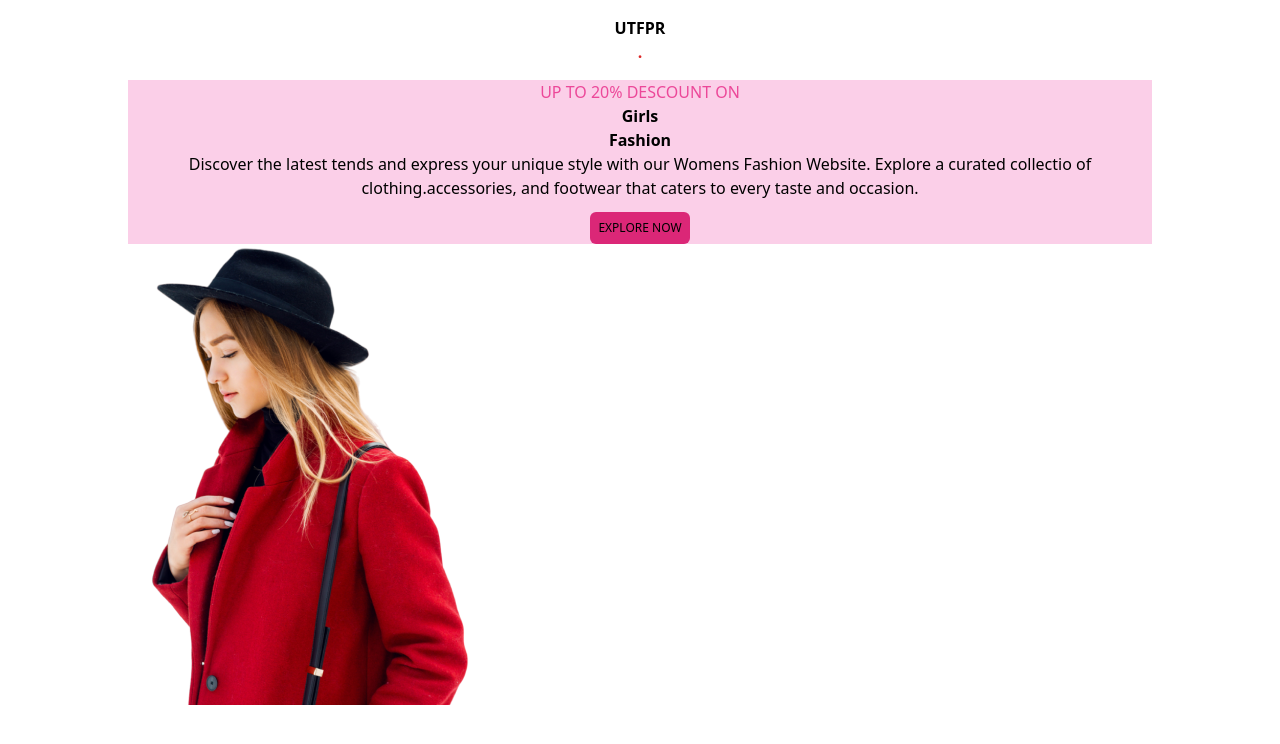
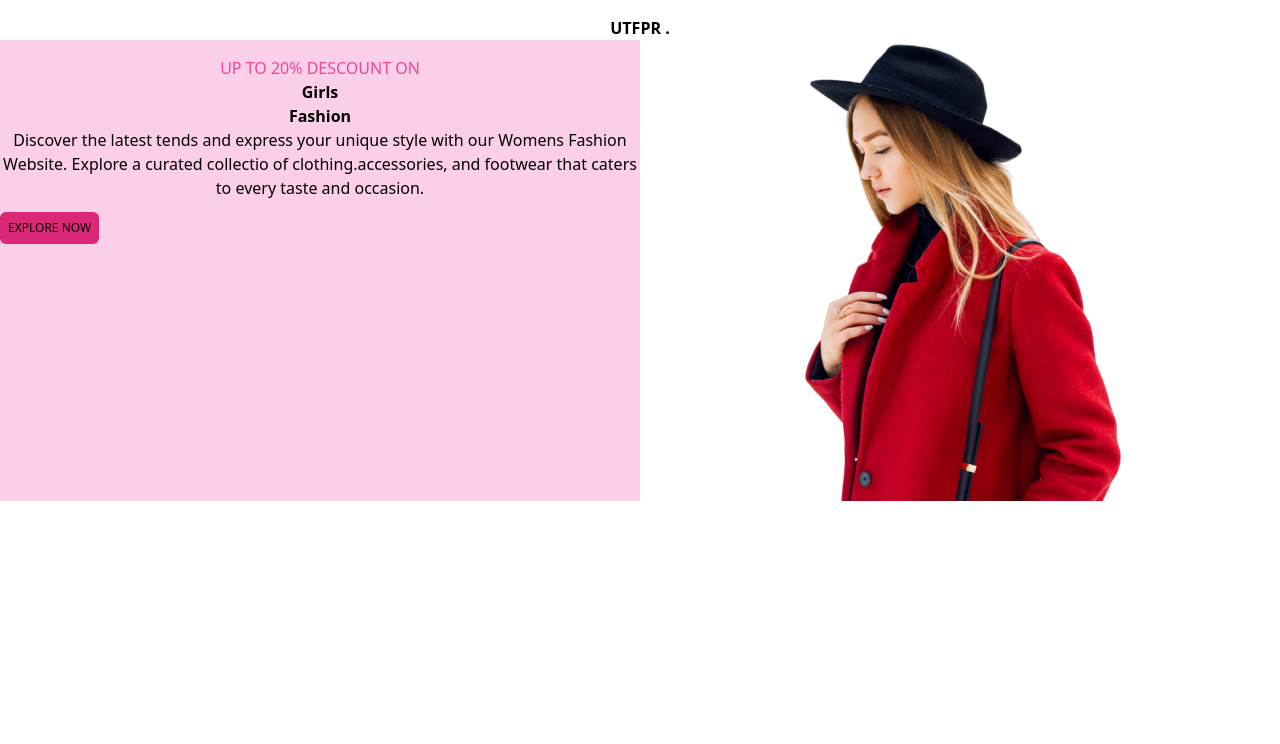
Before and after one commit to kukiFelt/moda, a Next.js app: page / in a window 1280 px wide. Shown: the top 744 px of the page. Built offline with nearby package versions, Linux system fonts and the light colour scheme.

Commit message:
fix: ImgBanner, Init, Banner

```diff
--- a/app/components/Banner.tsx
+++ b/app/components/Banner.tsx
@@ -2,7 +2,7 @@
 
 export default function Banner() {
     return(
-        <><div className="bg-pink-200">
+        <><div className="bg-pink-200 gird grid-cols-1 ">
             <div className="mt-4 text-pink-500">
                 <h3>UP TO 20% DESCOUNT ON</h3>
             </div>
@@ -20,14 +20,11 @@ export default function Banner() {
                 </h4>
             </div>
             <div>
-                <button className="bg-pink-600 rounded-md border-lime-500 text-xs text-center p-2 mt-3">
+                <button className="bg-pink-600 rounded-md border-lime-500 text-xs text-center p-2 mt-3 lg:flex ">
                     EXPLORE NOW
                 </button>
             </div>
         </div>
-
-            <div>
-                <img src="/img/1.png" alt="" />
-            </div></>
+        </>
     )
 }
--- /dev/null
+++ b/app/components/ImgBanner.tsx
@@ -0,0 +1,9 @@
+
+
+export default function ImgBanner() {
+    return(
+        <div>
+            <img src="/img/1.png" alt="" />
+        </div>
+    )
+}
--- a/app/components/Init.tsx
+++ b/app/components/Init.tsx
@@ -3,8 +3,7 @@
 export default function Init() {
     return(
         <div>
-            <h1 className="mt-4 font-bold">UTFPR</h1>
-            <h2 className="font-bold text-red-600">.</h2>
+            <h1 className="mt-4 font-bold">UTFPR .</h1>
         </div>
     )
 }
--- a/app/layout.tsx
+++ b/app/layout.tsx
@@ -16,7 +16,7 @@ export default function RootLayout({
 }>) {
   return (
     <html lang="en">
-      <body className="bg-white text-black text-center max-w-[1024px] mx-auto">{children}</body>
+      <body className="bg-white text-black text-center max-w-[1440px] mx-auto">{children}</body>
     </html>
   );
 }
--- a/app/page.tsx
+++ b/app/page.tsx
@@ -1,4 +1,5 @@
 import Banner from "./components/Banner";
+import ImgBanner from "./components/ImgBanner";
 import Init from "./components/Init";
 
 
@@ -6,7 +7,11 @@ export default function Home() {
   return (
     <div>
       <Init />
-      <Banner />
+      <div className="justify-items-center grid grid-cols-2">
+        <Banner />
+      <ImgBanner/>
+      </div>
+
     </div>
   );
 }
```
